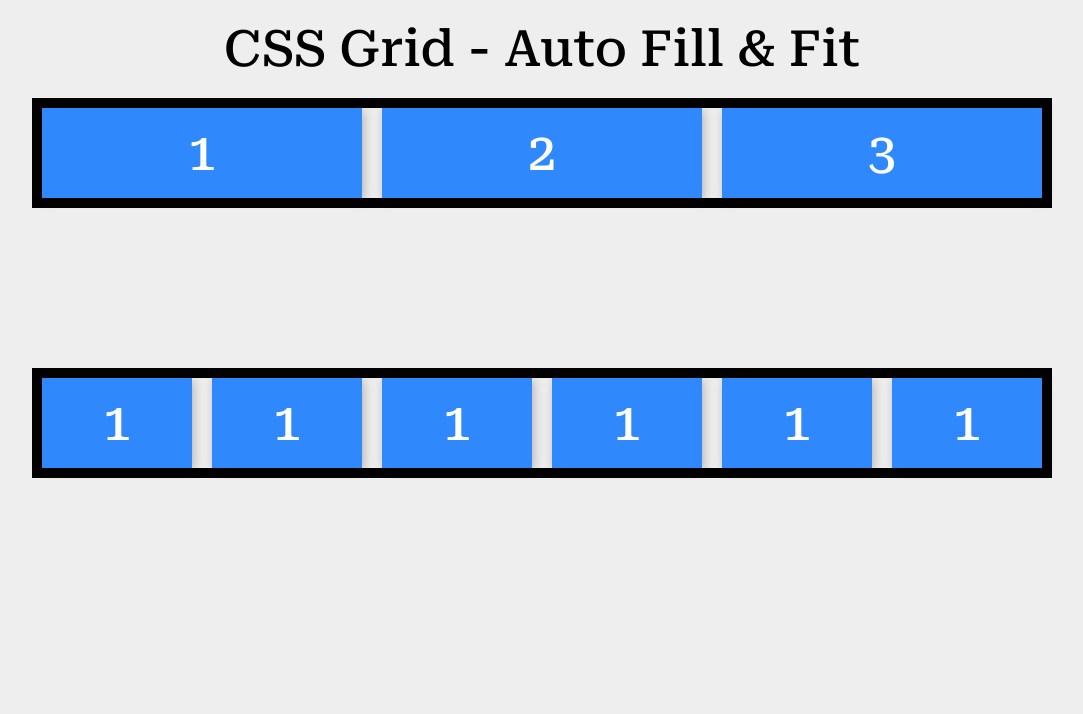
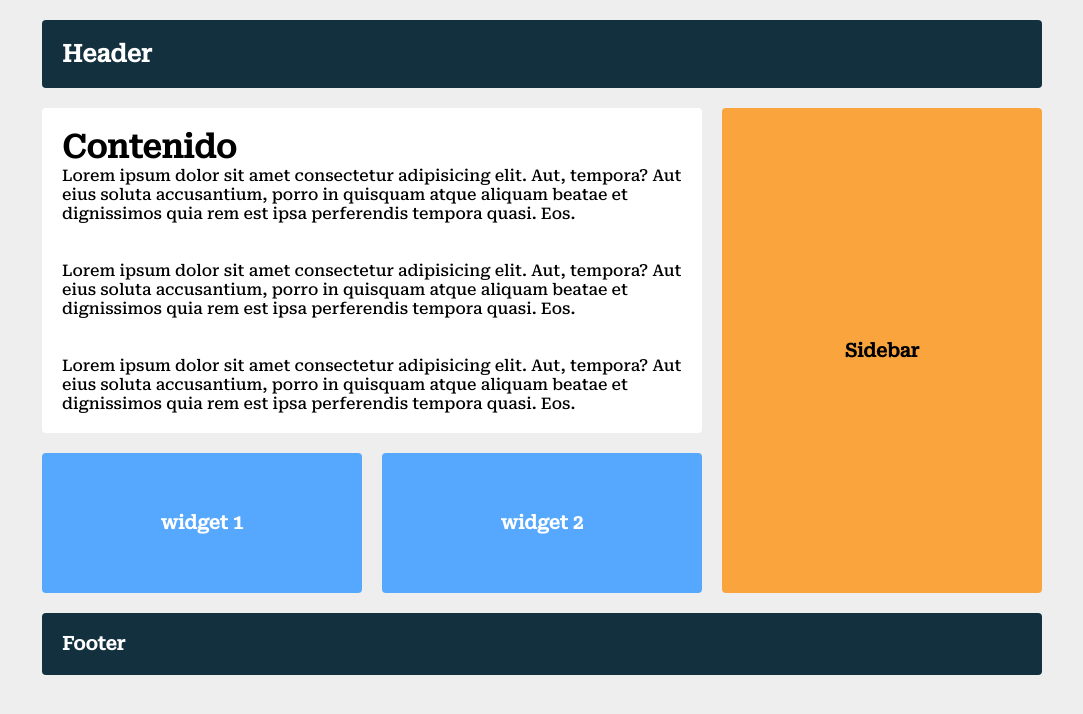
Before and after one commit to Bandu19/Curso_CSS_GRID, a website built with webpack: page src/index.html in a window 1280 px wide. Shown: the whole page, without its empty margins (98-1181 px from the left). Built offline with nearby package versions, Linux system fonts and the light colour scheme.

Commit message:
CSS GRID 'Hacer una Pagina Web'

```diff
--- a/src/index.html
+++ b/src/index.html
@@ -12,33 +12,51 @@
     />
     <!--TENGO QUE QUITARLO DESPUES-->
     <link rel="stylesheet" href="./styles.css" />
-    <link rel="stylesheet" href="../src/css/auto-fill-fit.css" />
-    <title>CSS Grid - Auto Fill & Fit</title>
+    <title>Layout de Sitio Web con CSS GRID</title>
   </head>
 
   <body>
-    <div class="header">
-      <p>CSS Grid - Auto Fill & Fit</p>
-    </div>
+    <div class="content">
+      <header class="header">
+        <h2>Header</h2>
+      </header>
 
-    <div class="content">
-      <div>1</div>
-      <div>2</div>
-      <div>3</div>
-      <!-- <div>4</div>
-      <div>4</div>
-      <div>4</div>
-      <div>4</div>
-      <div>4</div> -->
-    </div>
+      <main class="contenido">
+        <h1>Contenido</h1>
+        <p>
+          Lorem ipsum dolor sit amet consectetur adipisicing elit. Aut, tempora?
+          Aut eius soluta accusantium, porro in quisquam atque aliquam beatae et
+          dignissimos quia rem est ipsa perferendis tempora quasi. Eos.
+        </p>
+        <br /><br />
+        <p>
+          Lorem ipsum dolor sit amet consectetur adipisicing elit. Aut, tempora?
+          Aut eius soluta accusantium, porro in quisquam atque aliquam beatae et
+          dignissimos quia rem est ipsa perferendis tempora quasi. Eos.
+        </p>
+        <br /><br />
+        <p>
+          Lorem ipsum dolor sit amet consectetur adipisicing elit. Aut, tempora?
+          Aut eius soluta accusantium, porro in quisquam atque aliquam beatae et
+          dignissimos quia rem est ipsa perferendis tempora quasi. Eos.
+        </p>
+      </main>
 
-    <div class="content2">
-      <div>1</div>
-      <div>1</div>
-      <div>1</div>
-      <div>1</div>
-      <div>1</div>
-      <div>1</div>
+      <aside class="sidebar">
+        <h3>Sidebar</h3>
+      </aside>
+
+      <div class="widget-1">
+        <h3>widget 1</h3>
+      </div>
+
+      <div class="widget-2">
+        <h3>widget 2</h3>
+      </div>
+
+      <footer class="footer">
+        <h3>Footer</h3>
+      </footer>
     </div>
   </body>
 </html>
--- a/src/styles.css
+++ b/src/styles.css
@@ -9,43 +9,76 @@ body {
   font-family: "Roboto Serif", sans-serif;
 }
 
-.header p {
-  font-size: 50px;
-  text-align: center;
-  padding: 20px 0;
-}
-
 .content {
   width: 90%;
   max-width: 1000px;
-  border: 10px solid #000;
-  margin: 0 auto;
-  font-size: 50px;
-  line-height: 50px;
-  text-align: center;
+  margin: 20px auto;
+  display: grid;
+  grid-gap: 20px;
+  grid-template-columns: repeat(3, 1fr);
+  grid-template-rows: repeat(4, auto);
 }
 
-.content > div {
-  display: block;
+.content > div,
+.content .header,
+.content .contenido,
+.content .sidebar,
+.content .footer {
+  background: #fff;
   padding: 20px;
-  color: #fff;
-  background: #2f89fc;
-  box-shadow: 2px 2px 10px rgb(0, 0, 0, 0.25);
-}
-.content2 {
-  width: 90%;
-  max-width: 1000px;
-  border: 10px solid #000;
-  margin: 10rem auto;
-  font-size: 50px;
-  line-height: 50px;
-  text-align: center;
+  border-radius: 4px;
 }
 
-.content2 > div {
-  display: block;
-  padding: 20px;
+.content .header {
+  background: #12303e;
   color: #fff;
-  background: #2f89fc;
-  box-shadow: 2px 2px 10px rgb(0, 0, 0, 0.25);
+  grid-column: 1/-1;
 }
+
+.content .contenido {
+  grid-column: span 2;
+}
+
+.content .sidebar {
+  grid-column: 3/4;
+  background: #faa43d;
+  text-align: center;
+  /*FLEXBOX*/
+  display: flex;
+  align-items: center;
+  justify-content: center;
+  min-height: 100px;
+  grid-row: span 2;
+}
+
+.content .widget-1,
+.content .widget-2 {
+  background: #55a8fd;
+  color: #fff;
+  height: 100px;
+  text-align: center;
+  display: flex;
+  align-items: center;
+  justify-content: center;
+}
+
+.content .footer {
+  background: #12303e;
+  color: #fff;
+  grid-column: span 3;
+}
+
+/************MEDIAQUERY**************/
+
+@media screen and (max-width: 768px) {
+  .content .contenido {
+    grid-column: 1 / -1;
+  }
+
+  .content .sidebar {
+    grid-column: 1 / -1;
+  }
+  .content .widget-1 {
+    grid-column: span 2;
+  }
+}
```
